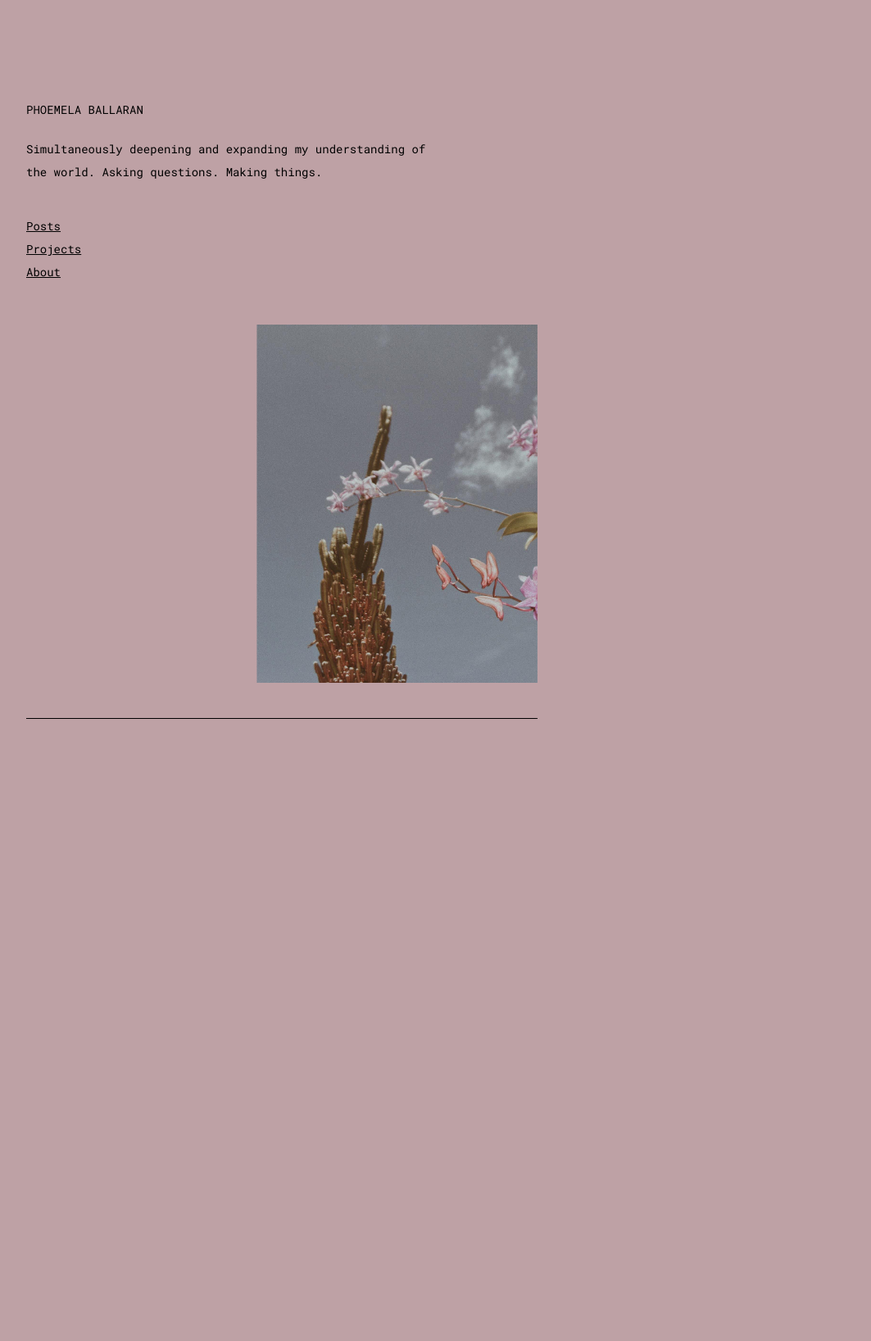
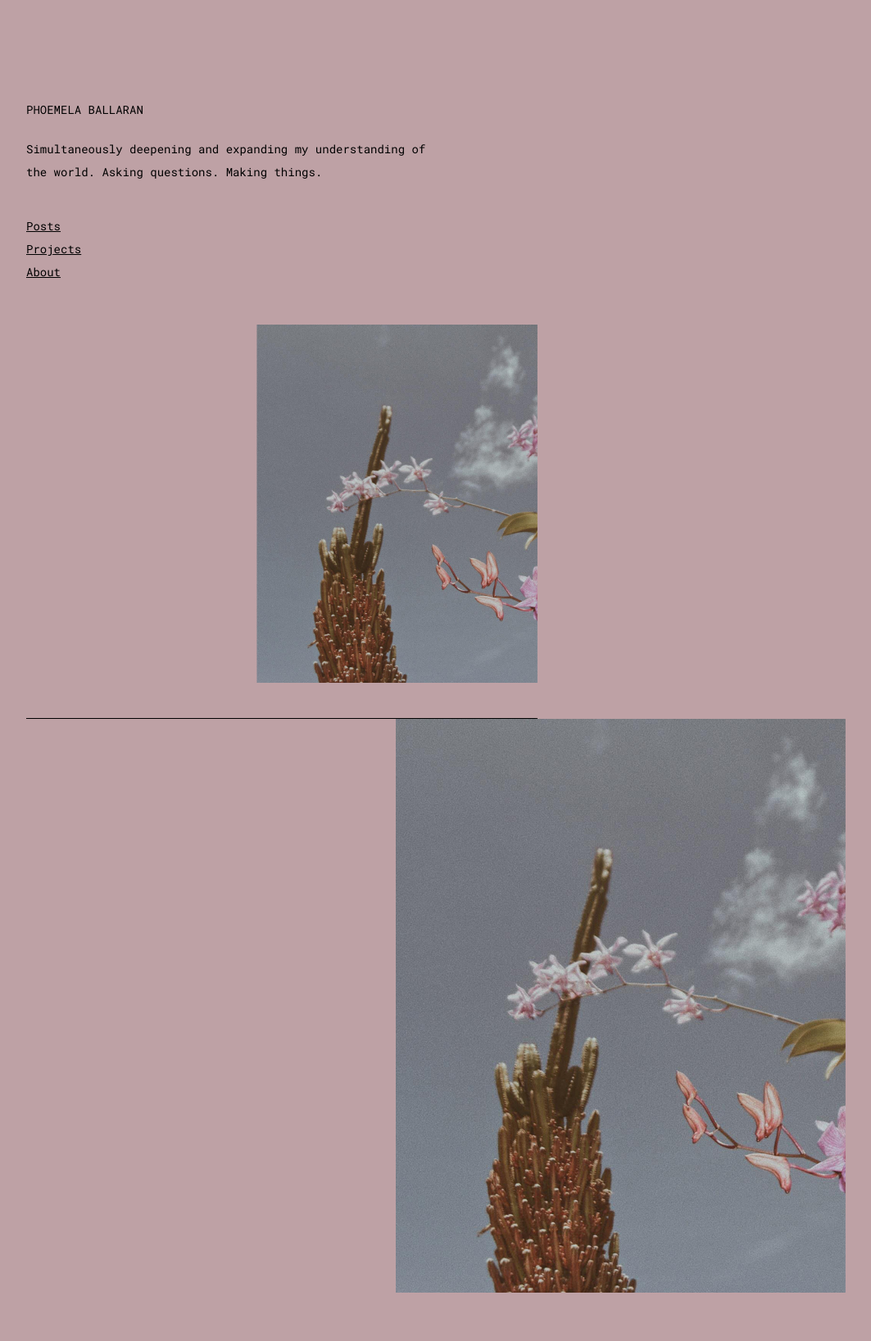
Before and after one commit to comoballar/phoemelaballaran.github.io, a Jekyll site: the page built from index.html, in a window 1280 px wide. Shown: the whole page at 82% size, without its empty margins (88-1151 px from the left). Built offline with Jekyll 4.4.1, drawn with Linux system fonts in a browser that asks for light colours; before the commit the page ends 927 px from its top, so only the background shows below that.

Commit message:
Update default.html

```diff
--- a/_layouts/default.html
+++ b/_layouts/default.html
@@ -6,6 +6,7 @@
     <div class="container">
       {% include header.html %}
       {{content}}
+      <img src="https://phoemelaballaran.github.io/assets/sample/home.jpg"/></p>
     </div>
   </body>
 
```
